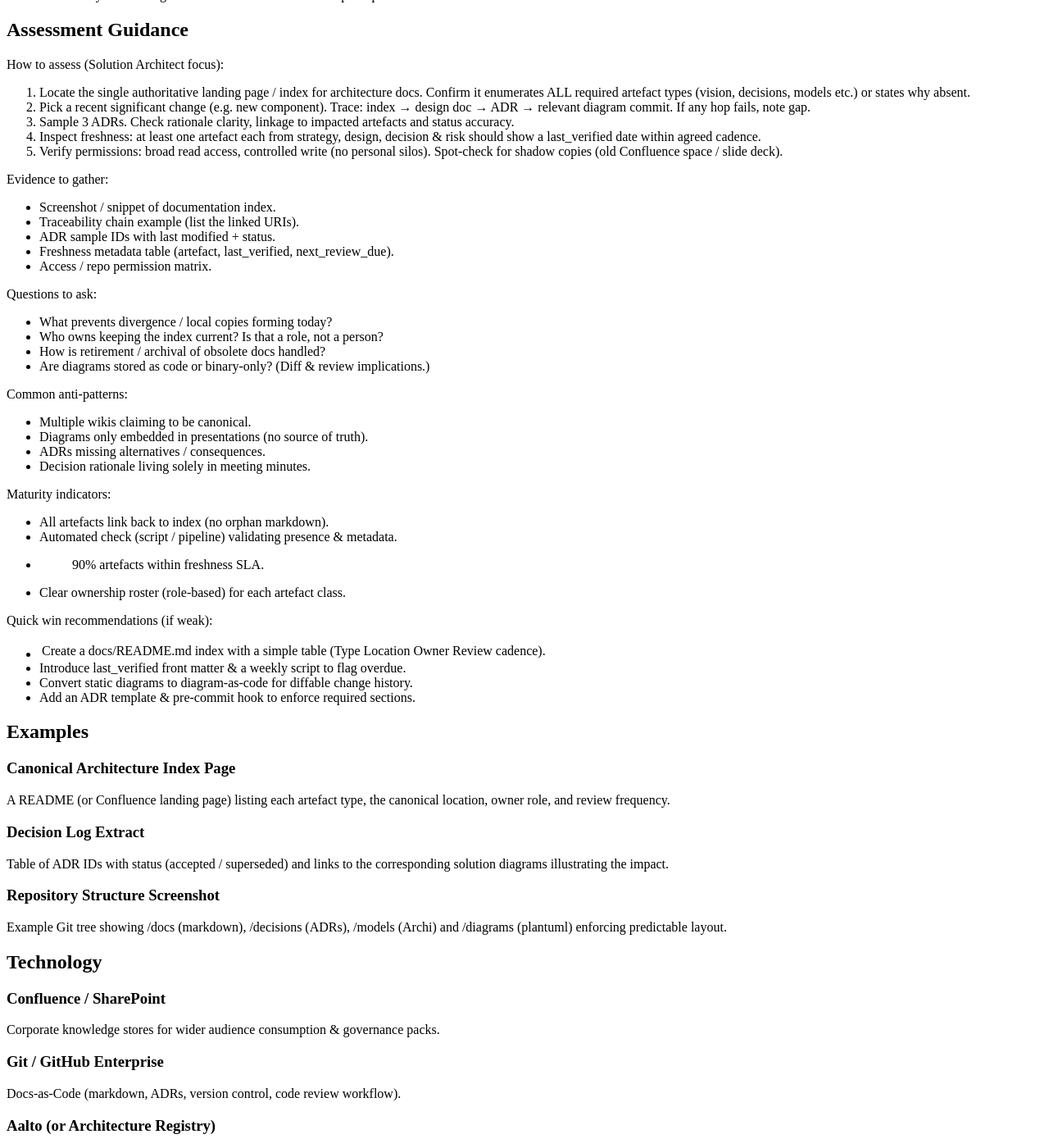
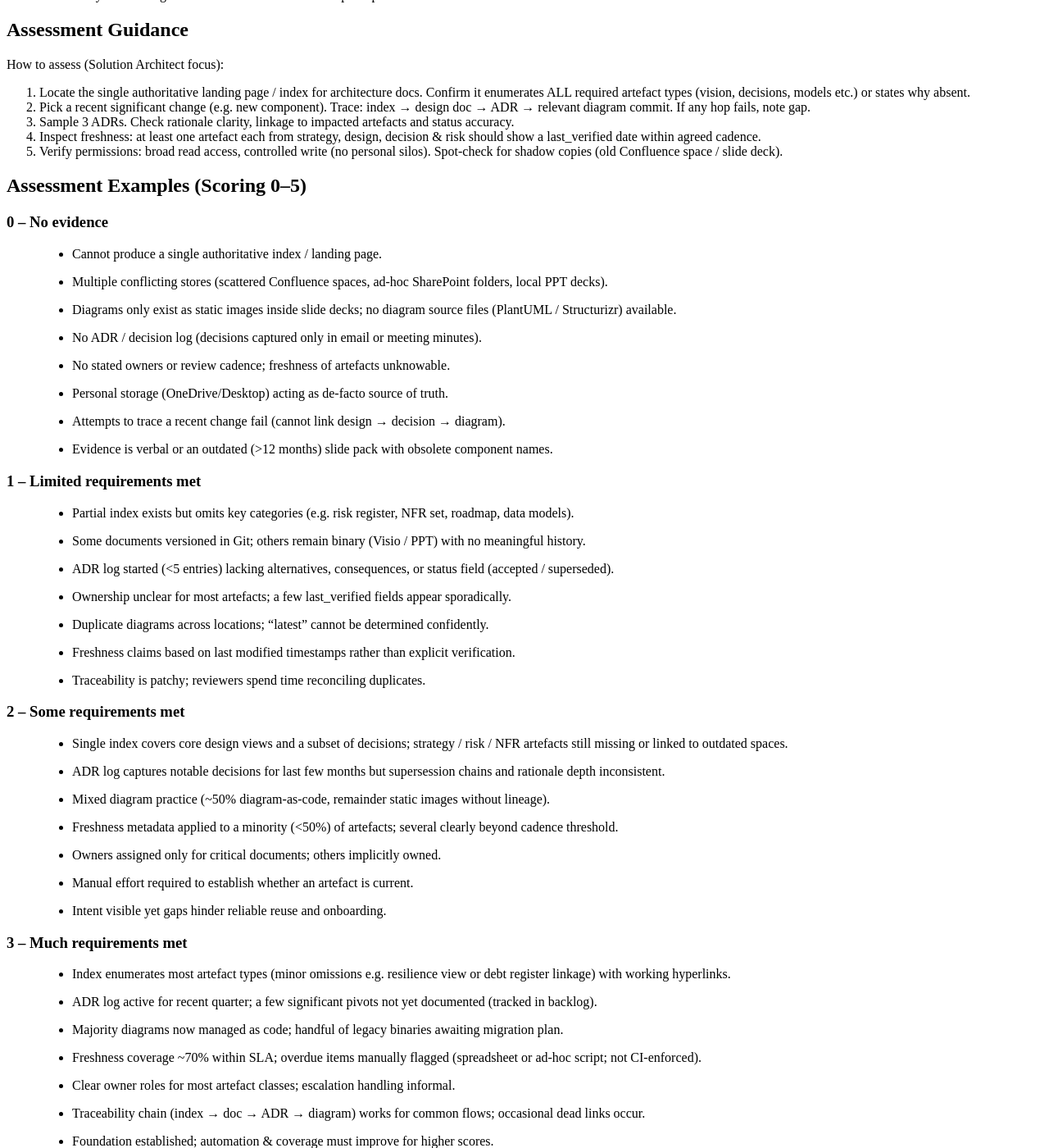
Before and after one commit to RossBugginsNHS/architecture, a Jekyll site: the page built from _safs/d/d01.md, in a window 1280 px wide and 1400 px high, scrolled down 2330 px. Shown: the whole window at 82% size. Built offline with Jekyll 4.4.1, drawn with Linux system fonts in a browser that asks for light colours; some of the changed text lies outside the part shown.

Commit message:
d01 done

```diff
--- a/_includes/saf_content_full.html
+++ b/_includes/saf_content_full.html
@@ -38,7 +38,17 @@
         {% assign example = saf_to_render.assessment_examples[score] %}
         {% if example %}
           <dt><h3>{{ score }} – {{ score_labels[forloop.index0] }}</h3></dt>
-          <dd>{{ example | markdownify }}</dd>
+          <dd>
+            {% if example.first and example.first.example %}
+              <ul>
+                {% for item in example %}
+                  <li>{{ item.example | markdownify | strip }}</li>
+                {% endfor %}
+              </ul>
+            {% else %}
+              {{ example | markdownify }}
+            {% endif %}
+          </dd>
         {% endif %}
       {% endfor %}
     </dl>
--- a/_safs/d/d01.md
+++ b/_safs/d/d01.md
@@ -49,49 +49,49 @@
     - Traceability: Each design links to at least one decision & principle
 
 examples:
-    - title: Canonical Architecture Index Page
-      content: |
-        A README (or Confluence landing page) listing each artefact type, the
-        canonical location, owner role, and review frequency.
-    - title: Decision Log Extract
-      content: |
-        Table of ADR IDs with status (accepted / superseded) and links to the
-        corresponding solution diagrams illustrating the impact.
-    - title: Repository Structure Screenshot
-      content: |
-        Example Git tree showing /docs (markdown), /decisions (ADRs), /models
-        (Archi) and /diagrams (plantuml) enforcing predictable layout.
+  - title: Canonical Architecture Index Page
+    content: |
+      A README (or Confluence landing page) listing each artefact type, the
+      canonical location, owner role, and review frequency.
+  - title: Decision Log Extract
+    content: |
+      Table of ADR IDs with status (accepted / superseded) and links to the
+      corresponding solution diagrams illustrating the impact.
+  - title: Repository Structure Screenshot
+    content: |
+      Example Git tree showing /docs (markdown), /decisions (ADRs), /models
+      (Archi) and /diagrams (plantuml) enforcing predictable layout.
 
 technology:
-    - title: Confluence / SharePoint
-      content: |
-        Corporate knowledge stores for wider audience consumption & governance packs.
-    - title: Git / GitHub Enterprise
-      content: |
-        Docs‑as‑Code (markdown, ADRs, version control, code review workflow).
-    - title: Aalto (or Architecture Registry)
-      content: |
-        Catalogue / inventory of solutions & higher level artefacts.
-    - title: Backstage / Developer Portal (optional)
-      content: |
-        Surfacing architecture metadata and linking operational docs.
-    - title: PlantUML / Structurizr / Mermaid
-      content: |
-        Diagram as code enabling diffable, reviewable design artefacts.
+  - title: Confluence / SharePoint
+    content: |
+      Corporate knowledge stores for wider audience consumption & governance packs.
+  - title: Git / GitHub Enterprise
+    content: |
+      Docs‑as‑Code (markdown, ADRs, version control, code review workflow).
+  - title: Aalto (or Architecture Registry)
+    content: |
+      Catalogue / inventory of solutions & higher level artefacts.
+  - title: Backstage / Developer Portal (optional)
+    content: |
+      Surfacing architecture metadata and linking operational docs.
+  - title: PlantUML / Structurizr / Mermaid
+    content: |
+      Diagram as code enabling diffable, reviewable design artefacts.
 
 further_reading:
-    - title: ADR (Architecture Decision Record) Guidance
-      content: Lightweight pattern for recording architectural decisions.
-      url: https://adr.github.io/
-    - title: GDS Service Manual - Documentation
-      content: Government guidance on making technical documentation discoverable.
-      url: https://www.gov.uk/service-manual/technology
-    - title: Docs as Code (ThoughtWorks Radar)
-      content: Rationale for versioning documentation alongside source.
-      url: https://www.thoughtworks.com/radar/techniques/docs-as-code
-    - title: NHS Service Standard
-      content: Expectations influencing documentation transparency & governance.
-      url: https://service-manual.nhs.uk/service-standard
+  - title: ADR (Architecture Decision Record) Guidance
+    content: Lightweight pattern for recording architectural decisions.
+    url: https://adr.github.io/
+  - title: GDS Service Manual - Documentation
+    content: Government guidance on making technical documentation discoverable.
+    url: https://www.gov.uk/service-manual/technology
+  - title: Docs as Code (ThoughtWorks Radar)
+    content: Rationale for versioning documentation alongside source.
+    url: https://www.thoughtworks.com/radar/techniques/docs-as-code
+  - title: NHS Service Standard
+    content: Expectations influencing documentation transparency & governance.
+    url: https://service-manual.nhs.uk/service-standard
 
 assessment_guidance: |
   How to assess (Solution Architect focus):
@@ -102,35 +102,58 @@
     4. Inspect freshness: at least one artefact each from strategy, design, decision & risk should show a last_verified date within agreed cadence.
     5. Verify permissions: broad read access, controlled write (no personal silos). Spot-check for shadow copies (old Confluence space / slide deck).
 
-  Evidence to gather:
-    - Screenshot / snippet of documentation index.
-    - Traceability chain example (list the linked URIs).
-    - ADR sample IDs with last modified + status.
-    - Freshness metadata table (artefact, last_verified, next_review_due).
-    - Access / repo permission matrix.
-
-  Questions to ask:
-    - What prevents divergence / local copies forming today?
-    - Who owns keeping the index current? Is that a role, not a person?
-    - How is retirement / archival of obsolete docs handled?
-    - Are diagrams stored as code or binary-only? (Diff & review implications.)
-
-  Common anti‑patterns:
-    - Multiple wikis claiming to be canonical.
-    - Diagrams only embedded in presentations (no source of truth).
-    - ADRs missing alternatives / consequences.
-    - Decision rationale living solely in meeting minutes.
-
-  Maturity indicators:
-    - All artefacts link back to index (no orphan markdown).
-    - Automated check (script / pipeline) validating presence & metadata.
-    - >90% artefacts within freshness SLA.
-    - Clear ownership roster (role-based) for each artefact class.
-
-  Quick win recommendations (if weak):
-    - Create a docs/README.md index with a simple table (Type | Location | Owner | Review cadence).
-    - Introduce last_verified front matter & a weekly script to flag overdue.
-    - Convert static diagrams to diagram-as-code for diffable change history.
-    - Add an ADR template & pre-commit hook to enforce required sections.
+assessment_examples:
+  '0':
+    - example: Cannot produce a single authoritative index / landing page.
+    - example: Multiple conflicting stores (scattered Confluence spaces, ad‑hoc SharePoint folders, local PPT decks).
+    - example: Diagrams only exist as static images inside slide decks; no diagram source files (PlantUML / Structurizr) available.
+    - example: No ADR / decision log (decisions captured only in email or meeting minutes).
+    - example: No stated owners or review cadence; freshness of artefacts unknowable.
+    - example: Personal storage (OneDrive/Desktop) acting as de‑facto source of truth.
+    - example: Attempts to trace a recent change fail (cannot link design → decision → diagram).
+    - example: Evidence is verbal or an outdated (>12 months) slide pack with obsolete component names.
+  '1':
+    - example: Partial index exists but omits key categories (e.g. risk register, NFR set, roadmap, data models).
+    - example: Some documents versioned in Git; others remain binary (Visio / PPT) with no meaningful history.
+    - example: ADR log started (<5 entries) lacking alternatives, consequences, or status field (accepted / superseded).
+    - example: Ownership unclear for most artefacts; a few last_verified fields appear sporadically.
+    - example: Duplicate diagrams across locations; “latest” cannot be determined confidently.
+    - example: Freshness claims based on last modified timestamps rather than explicit verification.
+    - example: Traceability is patchy; reviewers spend time reconciling duplicates.
+  '2':
+    - example: Single index covers core design views and a subset of decisions; strategy / risk / NFR artefacts still missing or linked to outdated spaces.
+    - example: ADR log captures notable decisions for last few months but supersession chains and rationale depth inconsistent.
+    - example: Mixed diagram practice (~50% diagram‑as‑code, remainder static images without lineage).
+    - example: Freshness metadata applied to a minority (<50%) of artefacts; several clearly beyond cadence threshold.
+    - example: Owners assigned only for critical documents; others implicitly owned.
+    - example: Manual effort required to establish whether an artefact is current.
+    - example: Intent visible yet gaps hinder reliable reuse and onboarding.
+  '3':
+    - example: Index enumerates most artefact types (minor omissions e.g. resilience view or debt register linkage) with working hyperlinks.
+    - example: ADR log active for recent quarter; a few significant pivots not yet documented (tracked in backlog).
+    - example: Majority diagrams now managed as code; handful of legacy binaries awaiting migration plan.
+    - example: Freshness coverage ~70% within SLA; overdue items manually flagged (spreadsheet or ad‑hoc script; not CI‑enforced).
+    - example: Clear owner roles for most artefact classes; escalation handling informal.
+    - example: Traceability chain (index → doc → ADR → diagram) works for common flows; occasional dead links occur.
+    - example: Foundation established; automation & coverage must improve for higher scores.
+  '4':
+    - example: Comprehensive index includes all standard categories plus intentionally absent notes (with rationale) to prevent ambiguity.
+    - example: ADR log complete with status transitions and supersession chains; pending ADR backlog short & tracked.
+    - example: from >85–90% artefacts within freshness SLA; remaining items have explicit remediation tickets or scheduled reviews.
+    - example: Diagrams predominantly (≥90%) as code with naming conventions & lint / review checks applied.
+    - example: Permission & contribution model documented; PR / issue references provide change audit trail.
+    - example: Emerging automation (link checker, freshness script) runs on schedule; warnings surfaced in dashboard (not yet gating merges).
+    - example: Low duplication; legacy artefacts archived with forward/back links.
+    - example: Only incremental automation & enforcement gaps separate from score 5.
+  '5':
+    - example: Single authoritative index auto‑generated from structured metadata (no manual drift) covering all artefact classes and cross‑links.
+    - example: 100% artefacts have owner role, last_verified, next_review_due; real‑time dashboard shows findability, freshness & decision coverage metrics.
+    - example: Full decision traceability (design doc ↔ ADR ↔ diagram commit ↔ principle/objective) validated by CI.
+    - example: All diagrams as code; automated style, link & orphan checks; zero duplicate/orphaned artefacts in latest run.
+    - example: CI gates fail on missing metadata, broken links, or overdue freshness; issues auto‑raised tagging the responsible owner role.
+    - example: Access model least‑privilege with periodic permission audit evidence linked from index.
+    - example: "Continuous improvement loop: key metrics trending positively quarter‑on‑quarter; improvement actions tracked to closure."
+    - example: Evidence export script produces complete compliance pack (index, metrics, traceability samples) in minutes.
+    - example: Documentation operates as a governed product with observable quality signals.
 
 ---
```
